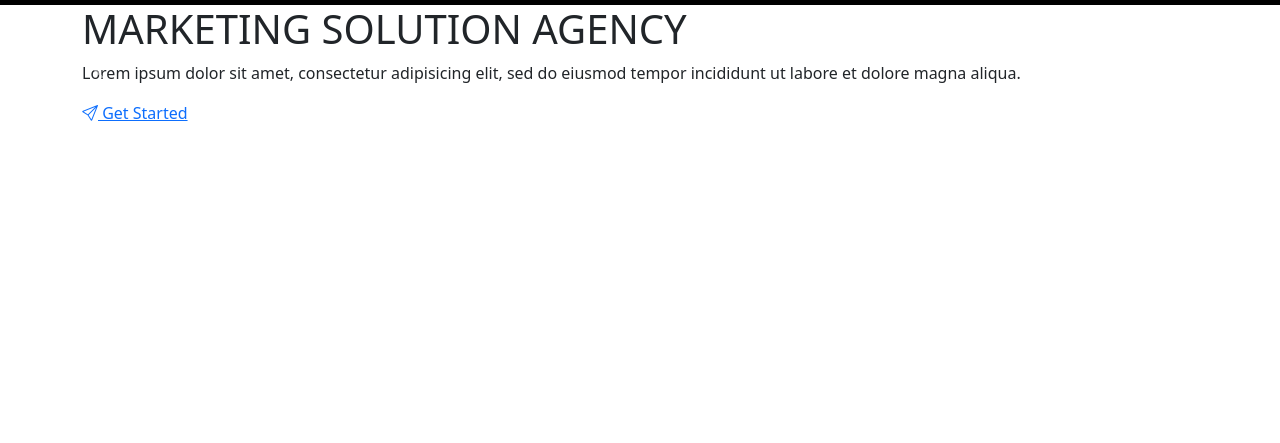
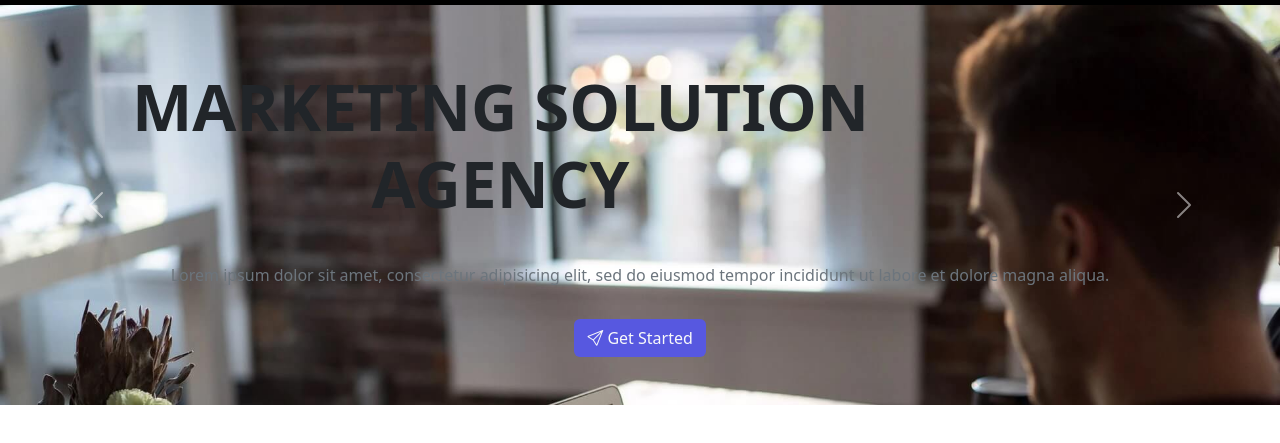
Before and after one commit to rohankatira/My-project-s, a plain HTML site: page Bootstrap-project-1/index.html in a window 1280 px wide. Shown: the part 69-512 px from the top of the page. Drawn offline with Linux system fonts and the light colour scheme.

Commit message:
seven-commit

```diff
--- a/Bootstrap-project-1/css/style.css
+++ b/Bootstrap-project-1/css/style.css
@@ -21,5 +21,10 @@ nav ul li:not(:last-child) a:hover{
 
 /* slider */
 .carousel-item{
-    background: url();
+    background: url(../img/background2.jpg);
+    /* height: 400px;  */
+    background-size: cover;
 }
+.carouseal-contain a{
+    background-color: #5758e0 !important;
+}
--- a/Bootstrap-project-1/index.html
+++ b/Bootstrap-project-1/index.html
@@ -73,14 +73,18 @@
       <section id="carouselExample" class="carousel slide">
         <div class="carousel-inner">
           <div class="carousel-item active">
-            <div class="container">
-              <div class="carouseal-contain">
-                <h1>MARKETING SOLUTION AGENCY</h1>
-                <p>
+            <div class="container text-center">
+              <div class="carouseal-contain py-5 pb-5 ms-auto">
+                <h1 class="display-3 fw-bold w-75 py-3">
+                  MARKETING SOLUTION AGENCY
+                </h1>
+                <p class="fw-samibold text-secondary py-3">
                   Lorem ipsum dolor sit amet, consectetur adipisicing elit, sed
                   do eiusmod tempor incididunt ut labore et dolore magna aliqua.
                 </p>
-                <a href=""><i class="bi bi-send"></i> Get Started </a>
+                <a href="" class="btn text-light"
+                  ><i class="bi bi-send"></i> Get Started
+                </a>
               </div>
             </div>
           </div>
```
Also changed, not shown: Bootstrap-project-1/img/background2.jpg (added).
